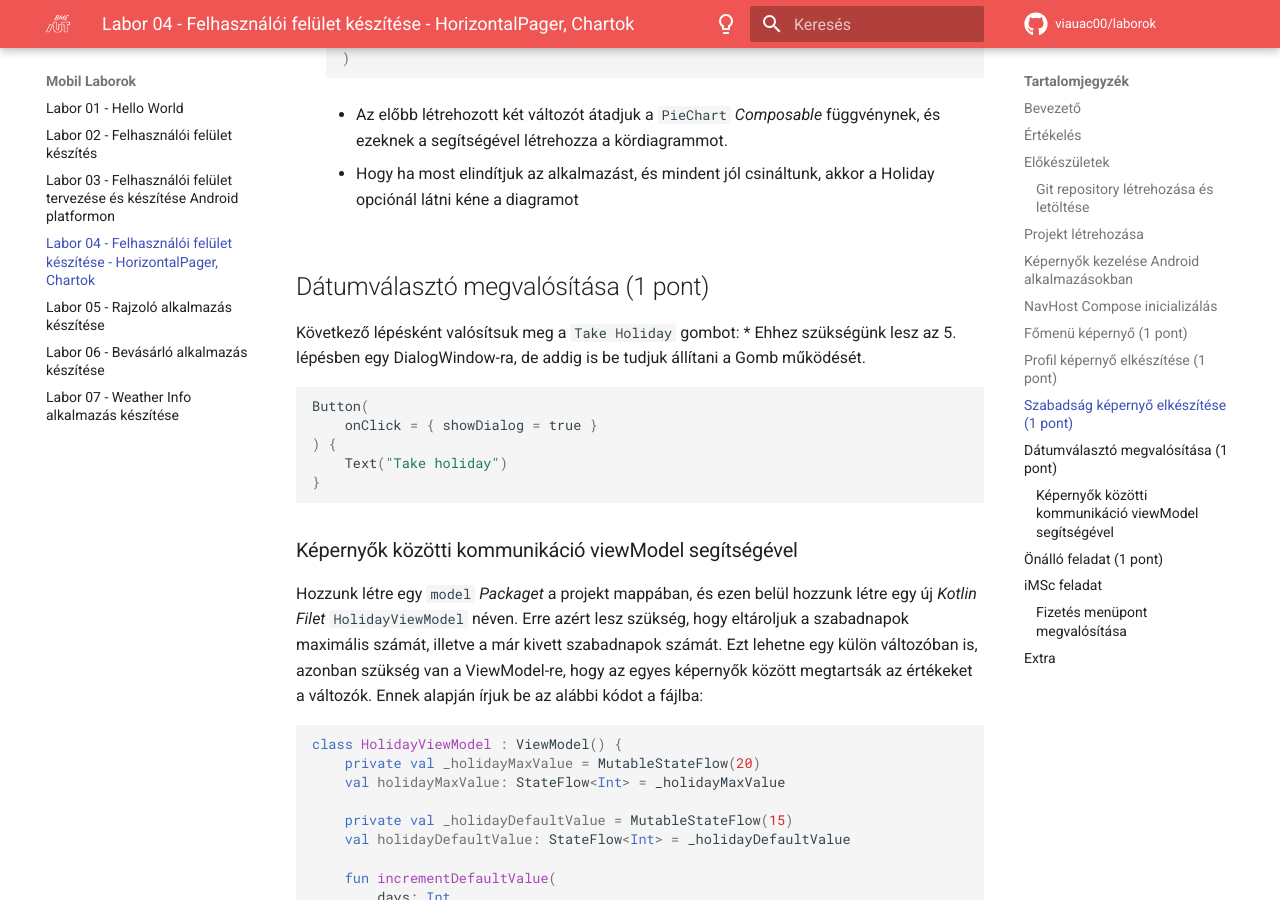
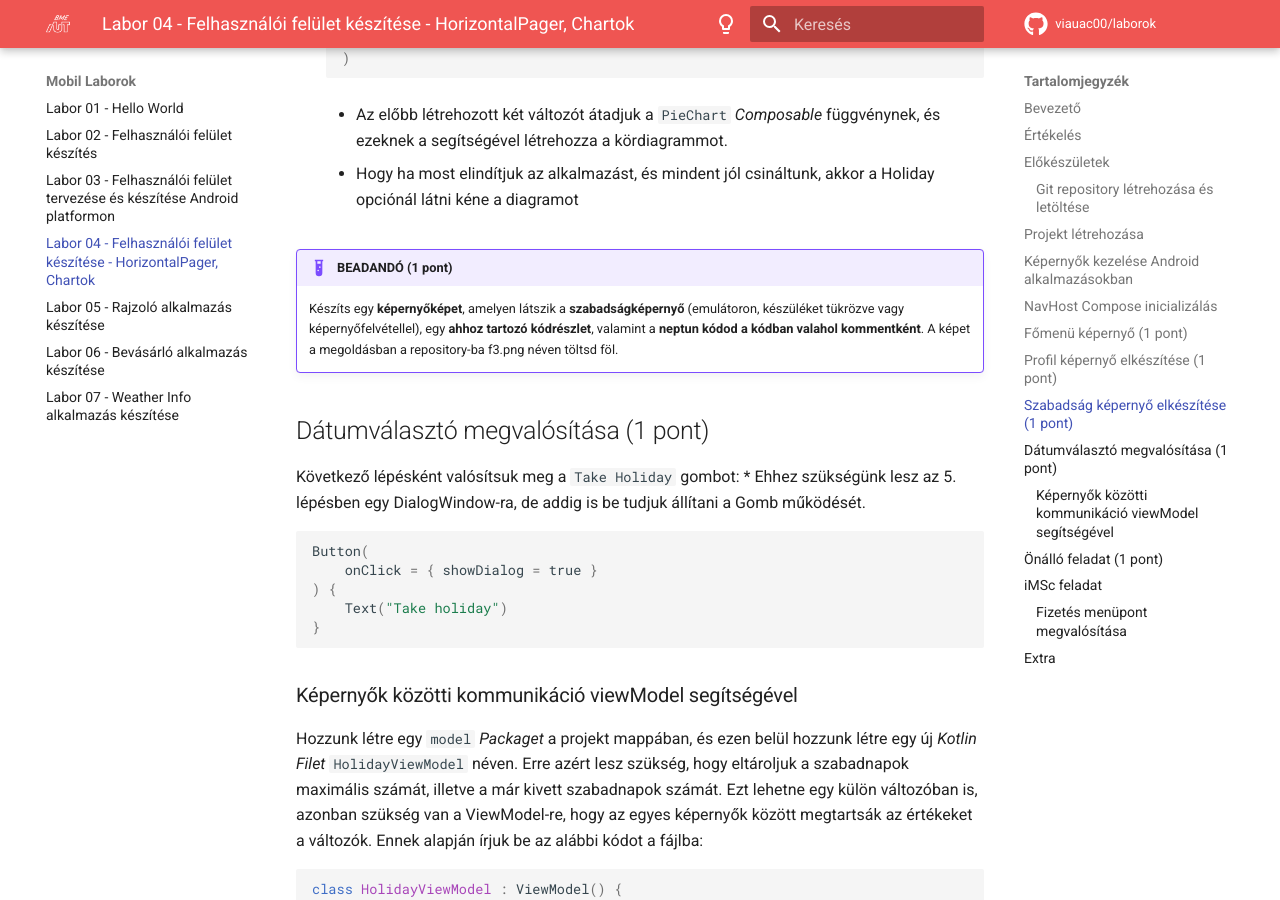
Before and after one commit to VIAUAD02/laborok, an MkDocs documentation site: the page built from docs/laborok/04-android-ui-fragments/index.md, in a window 1280 px wide and 900 px high, scrolled down 17642 px. Built offline with MkDocs 1.6.1 and Material for MkDocs 9.7.7, drawn with Linux system fonts in a browser that asks for light colours; comment, search, counter and statistics services are not loaded.

Commit message:
typo 2
task comment

```diff
--- a/docs/laborok/04-android-ui-fragments/index.md
+++ b/docs/laborok/04-android-ui-fragments/index.md
@@ -711,6 +711,9 @@ PieChart(
 
     * Hogy ha most elindítjuk az alkalmazást, és mindent jól csináltunk, akkor a Holiday opciónál látni kéne a diagramot
 
+!!!example "BEADANDÓ (1 pont)"
+	Készíts egy **képernyőképet**, amelyen látszik a **szabadságképernyő** (emulátoron, készüléket tükrözve vagy képernyőfelvétellel), egy **ahhoz tartozó kódrészlet**, valamint a **neptun kódod a kódban valahol kommentként**. A képet a megoldásban a repository-ba f3.png néven töltsd föl.
+
 ## Dátumválasztó megvalósítása (1 pont)
 
 Következő lépésként valósítsuk meg a `Take Holiday` gombot:
```
